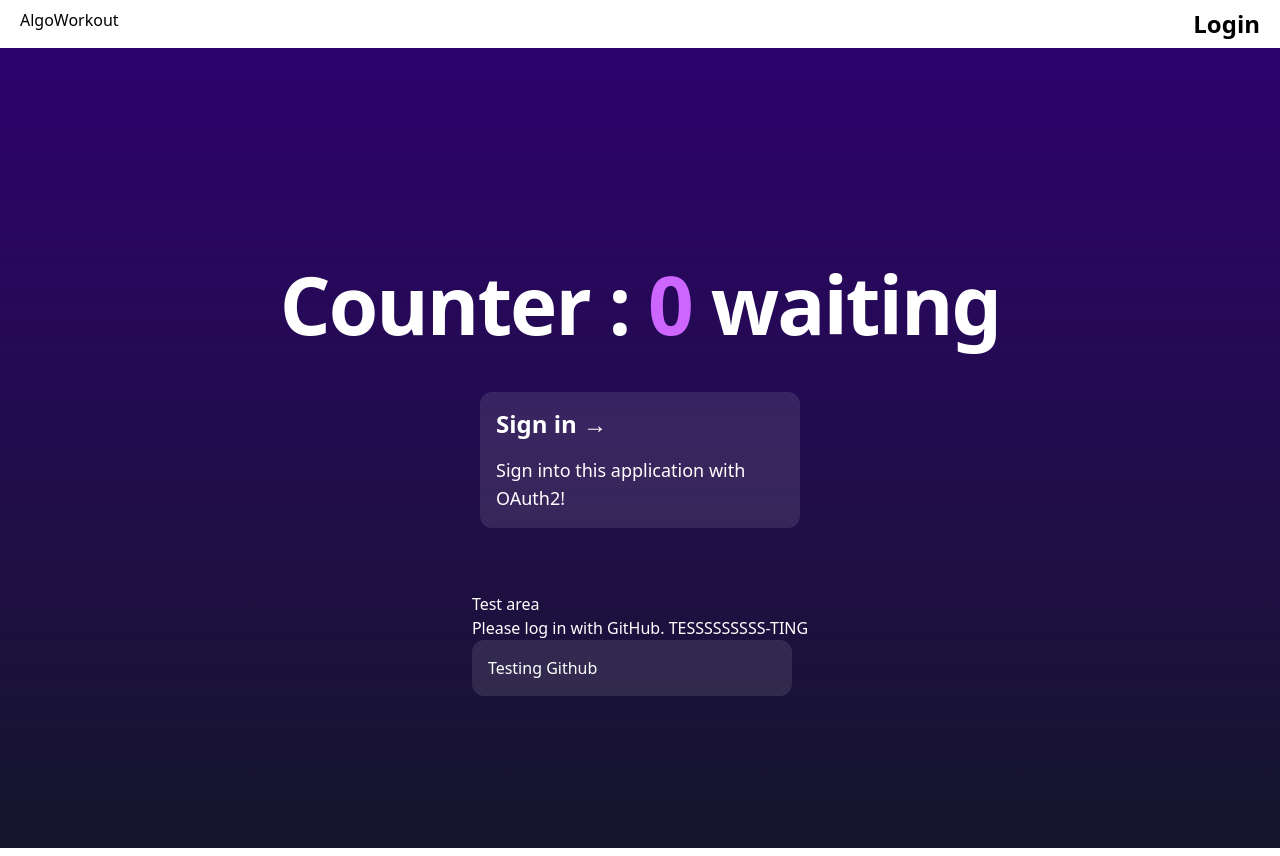
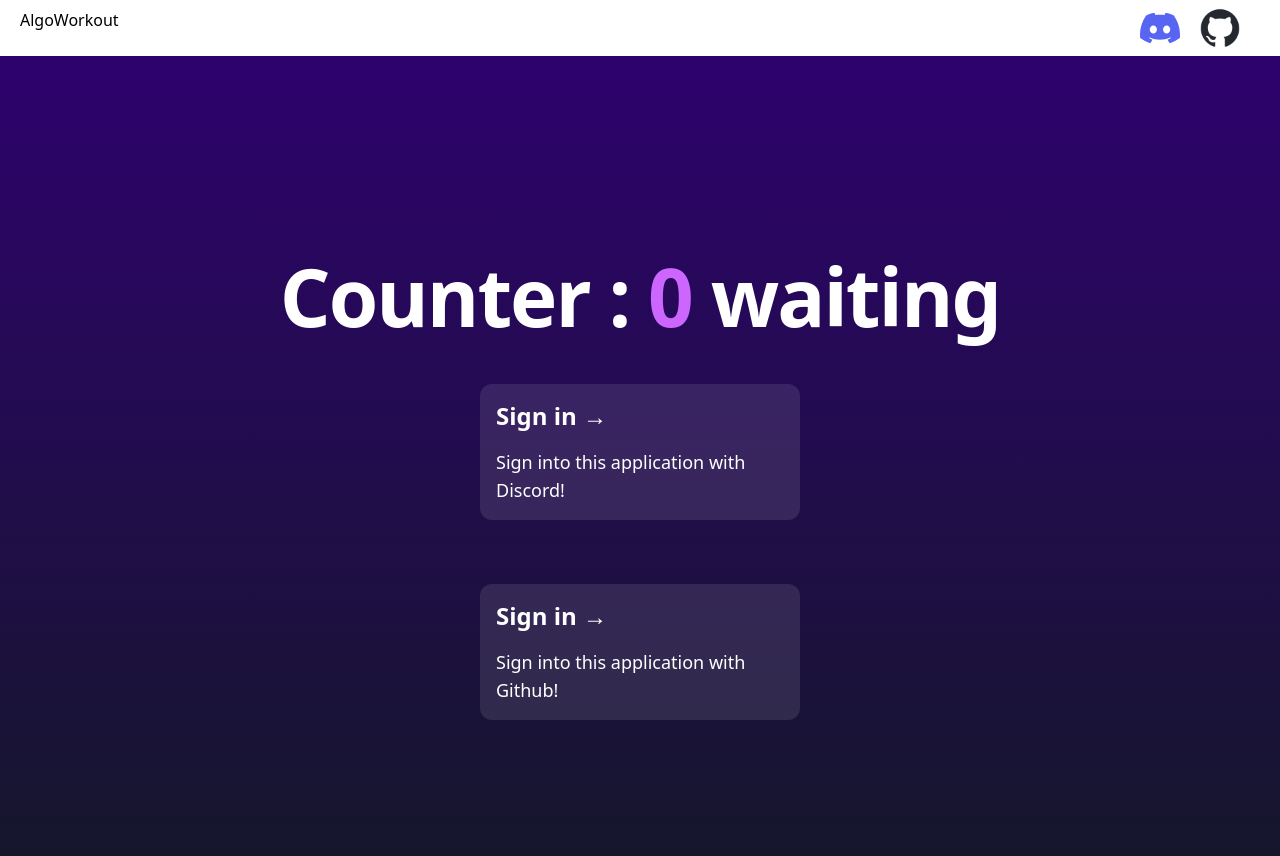
Before and after one commit to Algo-Workout/AW-T3, a Next.js app: page / in a window 1280 px wide. Built offline with nearby package versions, Linux system fonts and the light colour scheme; no server answers.

Commit message:
Github Oauth button working successfully. Added separate discord/github icons for login functionality

```diff
--- a/src/components/GitHubAuthCheck.tsx
+++ b/src/components/GitHubAuthCheck.tsx
@@ -58,7 +58,7 @@ const GitHubAuthCheck: React.FC<GitHubAuthProps> = ({ session }) => {
   const { data: sessionData } = useSession();
 
   if (!session) {
-    return <p className="text-white">Please log in with GitHub. TESSSSSSSSS-TING</p>;
+    return <p className="text-white">Please log in with GitHub. TESTING</p>;
   }
 
   const hasUserEmailScope = useGitHubAuthCheck(sessionData?.access_token || "");
@@ -67,9 +67,9 @@ const GitHubAuthCheck: React.FC<GitHubAuthProps> = ({ session }) => {
     <div>
       <p>Hello, {session.user.name}!</p>
       {hasUserEmailScope ? (
-        <p className="text-white">You have the user:email scope. WHAT IS IT? Need to look it up.</p>
+        <p className="text-white">You have the user:email scope.</p>
       ) : (
-        <p className="text-white">You don&apos;t have the user:email scope. Too bad.</p>
+        <p className="text-white">You don&apos;t have the user:email scope.</p>
       )}
     </div>
   );
--- a/src/components/Navbar.tsx
+++ b/src/components/Navbar.tsx
@@ -1,17 +1,24 @@
-import Link from 'next/link'
+import Link from 'next/link';
+import Image from 'next/image';
 import { useSession } from 'next-auth/react';
+import discordIcon from '../../public/discord-icon.svg';
+import githubIcon from '../../public/github-icon.png';
+import type { StaticImageData } from 'next/image';
+
+// Define the type for the imported images
+type DiscordIconType = StaticImageData;
 
 const Navbar = () => {
     const { data: session } = useSession();
     if (session) {
         return (
-            <nav className="flex items-center center">
-                <div className="flex items-center">
+            <nav className="flex justify-between">
+                <div className="ml-3 p-2">
                     <span>
                         AlgoWorkout
                     </span>
                 </div>
-                <div>
+                <div className="flex mr-3 p-2">
                 <Link
                     href="./api/auth/signout"
                     target="_blank"
@@ -29,12 +36,18 @@ const Navbar = () => {
                         AlgoWorkout
                     </span>
                 </div>
-                <div className="mr-3 p-2">
+                <div className="flex mr-3 p-2">
                     <Link
-                        className=""
+                        className="flex w-10 h-10 mr-5 hover:opacity-50 transition-opacity"
                         href="https://discord.com/api/oauth2/authorize?client_id=1092281094591750175&redirect_uri=http%3A%2F%2Flocalhost%3A3000%2Fapi%2Fauth%2Fcallback%2Fdiscord&response_type=code&scope=identify%20email"
                     >
-                    <h3 className="text-2xl font-bold">Login</h3>
+                    <Image src={discordIcon as DiscordIconType} alt="Discord" />
+                    </Link>
+                    <Link
+                        className="flex w-10 h-10 mr-5 hover:opacity-50 transition-opacity"
+                        href={`http://github.com/login/oauth/authorize?client_id=55f38db5a6d6644a0232&redirect_uri=${encodeURIComponent('http://localhost:3000/api/auth/callback/github')}&response_type=code&scope=user:email`}
+                    >
+                    <Image src={githubIcon} alt='Github' />
                     </Link>
                 </div>
             </nav>
--- a/src/pages/api/auth/github.ts
+++ b/src/pages/api/auth/github.ts
@@ -15,6 +15,10 @@ interface AccessTokenResponse {
   userData: string;
 }
 
+interface GithubRequestBody {
+  code: string;
+}
+
 export default async function handler(
   req: NextApiRequest,
   res: NextApiResponse
@@ -23,18 +27,22 @@ export default async function handler(
     const authURL = `https://github.com/login/oauth/authorize?scope=user:email&client_id=${CLIENT_ID}`;
     res.redirect(authURL);
   } else if (req.method === "POST") {
-    const { code } = req.query;
+    const { code } = req.body as GithubRequestBody;
 
     try {
       // Exchange the authorization code for an access token
       const response = await axios.post<AccessTokenResponse>(
         "https://github.com/login/oauth/access_token",
+        null,
         {
-          client_id: CLIENT_ID,
-          client_secret: CLIENT_SECRET,
-          code,
+          params: {
+            client_id: CLIENT_ID,
+            client_secret: CLIENT_SECRET,
+            code,
+            redirect_uri: 'http://localhost:3000/api/auth/callback/github'
+          },
+          headers: { Accept: "application/json" }
         },
-        { headers: { Accept: "application/json" } }
       );
 
       // Access the access_token property safely
--- a/src/pages/index.tsx
+++ b/src/pages/index.tsx
@@ -17,6 +17,7 @@ const Home: NextPage = () => {
   return (
       <Dashboard />
   );
+
 };
 
 export default Home;
--- a/src/pages/login.tsx
+++ b/src/pages/login.tsx
@@ -2,11 +2,8 @@ import { type NextPage } from "next";
 import Head from "next/head";
 import Link from "next/link";
 import { Counter } from "../components/Counter"
-import GitHubAuthCheck from "../components/GitHubAuthCheck";
-import { useSession } from "next-auth/react";
 
 export const Login: NextPage = () => {
-  const { data: session } = useSession();
 
   return (
     <>
@@ -24,19 +21,20 @@ export const Login: NextPage = () => {
             >
               <h3 className="text-2xl font-bold">Sign in →</h3>
               <div className="text-lg">
-                Sign into this application with OAuth2!
+                Sign into this application with Discord!
               </div>
             </Link>
           </div>
 
           <div>
-            <h2 className="text-white">Test area</h2>
-            <GitHubAuthCheck session={session}/>
             <Link
               className="flex max-w-xs flex-col gap-4 rounded-xl bg-white/10 p-4 text-white hover:bg-white/20"
-              href={`http://github.com/login/oauth/authorize?client_id=55f38db5a6d6644a0232&redirect_uri=${encodeURIComponent("https://localhost:3000/api/auth/github")}&response_type=code&scope=user:email`}
+              href={`http://github.com/login/oauth/authorize?client_id=55f38db5a6d6644a0232&redirect_uri=${encodeURIComponent('http://localhost:3000/api/auth/callback/github')}&response_type=code&scope=user:email`}
             >
-              Testing Github
+              <h3 className="text-2xl font-bold">Sign in →</h3>
+              <div className="text-lg">
+                Sign into this application with Github!
+              </div>
             </Link>
           </div>
       </main>
--- a/src/server/auth.ts
+++ b/src/server/auth.ts
@@ -8,7 +8,8 @@ import GitHubProvider from "next-auth/providers/github";
 import { PrismaAdapter } from "@next-auth/prisma-adapter";
 import { env } from "~/env.mjs";
 import { prisma } from "~/server/db";
-import type { GitHubUserData } from "~/types/github";
+import type { DefaultSession } from 'next-auth';
+import type { GitHubUserData } from '~/types/github';
 
 /**
  * Module augmentation for `next-auth` types. Allows us to add custom properties to the `session`
@@ -16,20 +17,20 @@ import type { GitHubUserData } from "~/types/github";
  *
  * @see https://next-auth.js.org/getting-started/typescript#module-augmentation
  */
-// declare module "next-auth" {
-//   interface Session extends DefaultSession {
-//     user: {
-//       id: string;
-//       // ...other properties
-//       // role: UserRole;
-//     } & DefaultSession["user"];
-//   }
+declare module "next-auth" {
+  interface Session extends DefaultSession {
+    user: {
+      id: string;
+      // ...other properties
+      // role: UserRole;
+    } & DefaultSession["user"];
+  }
 
-//   // interface User {
-//   //   // ...other properties
-//   //   // role: UserRole;
-//   // }
-// }
+  // interface User {
+  //   // ...other properties
+  //   // role: UserRole;
+  // }
+}
 
 /**
  * Options for NextAuth.js used to configure adapters, providers, callbacks, etc.
@@ -55,6 +56,7 @@ export const authOptions: NextAuthOptions = {
     GitHubProvider({
       clientId: env.GITHUB_CLIENT_ID,
       clientSecret: env.GITHUB_CLIENT_SECRET,
+      checks: ['none']
     }),
     /**
      * ...add more providers here.
@@ -78,14 +80,5 @@ export const getServerAuthSession = async (ctx: {
   res: GetServerSidePropsContext["res"];
   userData?: GitHubUserData;
 }) => {
-  const session = await getServerSession(ctx.req, ctx.res, authOptions);
-
-  if (ctx.userData && session?.user) {
-    // Assign user data to the session if available
-    session.user = {
-      ...session?.user,
-      githubUserData: ctx.userData,
-    }
-  }
-  return session;
+  return getServerSession(ctx.req, ctx.res, authOptions);
 };
--- a/src/types/session.ts
+++ /dev/null
@@ -1,15 +0,0 @@
-import type { DefaultSession } from 'next-auth';
-import type { GitHubUserData } from './github';
-
-declare module 'next-auth' {
-  interface Session extends DefaultSession {
-    user: {
-      githubUserData?: GitHubUserData;
-      id: string; // Import the type if needed
-      // ...other properties
-      // role: UserRole;
-    } & DefaultSession["user"];
-  }
-}
-
-export {};
```
Also changed, not shown: public/discord-icon.svg (added), public/github-icon.png (added).
